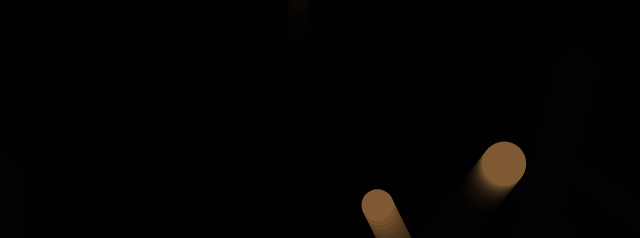
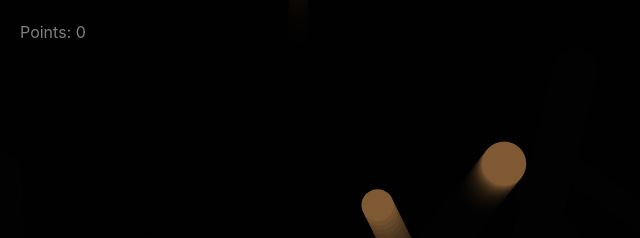
Before and after one commit to maecana/match_box, a website: page index.html in a window 1280 px wide. Shown: the top 238 px of the page, 0-640 px from the left. Drawn offline with nearby package versions, Linux system fonts and the light colour scheme.

Commit message:
Added initial restart function

```diff
--- a/assets/css/style.css
+++ b/assets/css/style.css
@@ -8,3 +8,21 @@ body {
 #btnRestart {
     border-radius: 22px;
 }
+
+.scoreEl {
+    position: absolute;
+    width: 100%;
+    top: 0;
+    left: 0;
+    color: white;
+    z-index: 1;
+    padding: 20px;
+    -moz-user-select: none;
+    -webkit-user-select: none;
+}
+
+canvas {
+    position: fixed;
+    top: 0;
+    left: 0;
+}
--- a/assets/js/index.js
+++ b/assets/js/index.js
@@ -5,6 +5,7 @@ import Particle from './particle.class.js';
 window.addEventListener('DOMContentLoaded', (e) => {
     const canvas = document.querySelector('canvas');
     const ctx = canvas.getContext('2d');
+    const restartBtn = document.querySelector('#btnRestart');
 
     const x = innerWidth / 2;
     const y = innerHeight / 2;
@@ -22,6 +23,7 @@ window.addEventListener('DOMContentLoaded', (e) => {
     let RIGHT;
     let UP;
     let DOWN;
+    let score;
 
     const init = () => {
         hero = new Hero(x, y, 10, 'white', {});
@@ -31,6 +33,7 @@ window.addEventListener('DOMContentLoaded', (e) => {
         RIGHT = false;
         UP = false;
         DOWN = false;
+        score = 0;
 
         cancelAnimationFrame(animationId);
     }
@@ -143,8 +146,9 @@ window.addEventListener('DOMContentLoaded', (e) => {
             hero.x + hero.radius > canvas.width ||
             hero.y - hero.radius < 0 ||
             hero.y + hero.radius > canvas.height ) {
-
+            hero.color = 'red';
             explosion(hero);
+            hero.radius = 0;
 
             setTimeout((e) => {
                 $("#restartModal").modal('show');
@@ -154,6 +158,15 @@ window.addEventListener('DOMContentLoaded', (e) => {
     }
 
 
+    // restart
+    restartBtn.addEventListener('click', (e) => {
+        console.log("Hello World!");
+        init();
+        animate();
+
+        $("#restartModal").modal('hide');
+    });
+
     init();
     animate();
     spawnStrangers();
--- a/index.html
+++ b/index.html
@@ -33,6 +33,11 @@
         </div>
     </div>
 
+    <!-- Canvas Score -->
+    <div class="scoreEl">
+        <span>Points: </span><span id="canvasCore">0</span>
+    </div>
+
     <!-- Load  Game -->
     <canvas></canvas>
 
```
